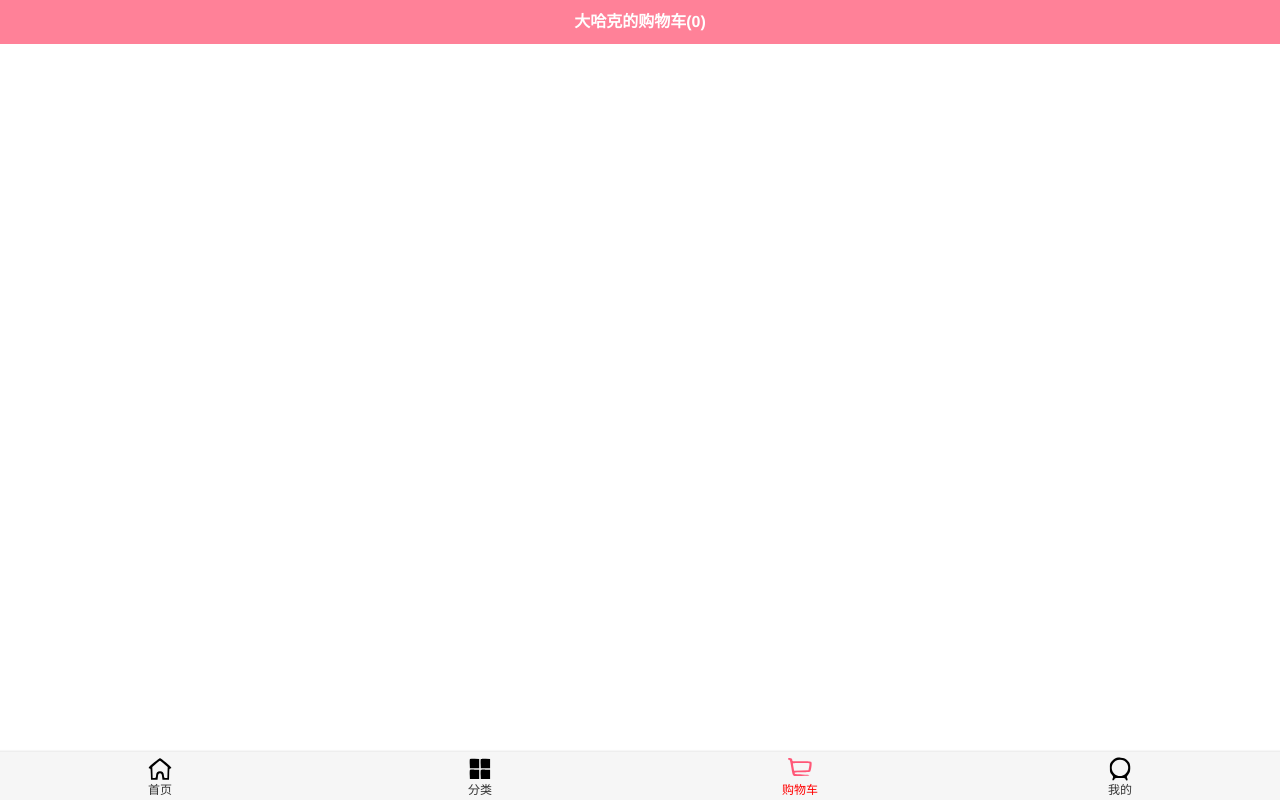
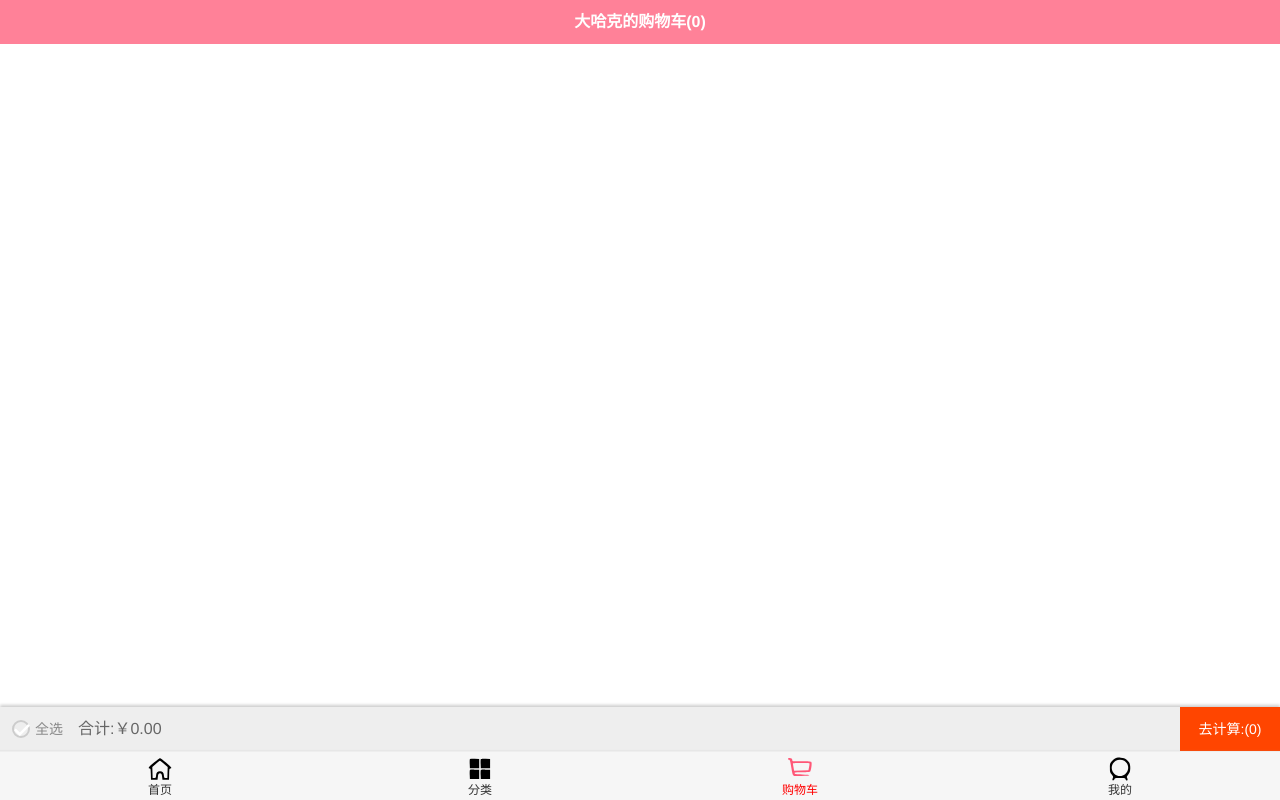
Before and after one commit to Chenjiancong6/vueapp-supermarket, a Vue app: page /shopcart in a window 1280 px wide. Built offline with nearby package versions, Linux system fonts and the light colour scheme.

Commit message:
add new file

```diff
--- a/src/store/index.js
+++ b/src/store/index.js
@@ -31,6 +31,7 @@ const store = new Vuex.Store({
           context.commit("addCounter", oldProduct);
           resolve("商品数量加1");
         } else {
+          payload.checked = true; //选择按钮，默认选中
           context.commit("addToCard", payload); //并把新添加的商品push()加入保存
           resolve("添加新的商品");
         }
--- a/src/views/shopcart/Shopcart.vue
+++ b/src/views/shopcart/Shopcart.vue
@@ -4,17 +4,20 @@
       <div slot="center">大哈克的购物车({{$store.state.cartList.length}})</div>
     </nav-bar>
     <cart-list></cart-list>
+    <cart-button-bar></cart-button-bar>
   </div>
 </template>
 
 <script>
 import NavBar from "components/common/navbar/NavBar";
 import CartList from "./childComps/CartList"; //商品信息
+import CartButtonBar from "./childComps/CartButtonBar";
 export default {
   name: "ShopCart",
   components: {
     NavBar,
-    CartList
+    CartList,
+    CartButtonBar
   }
 };
 </script>
--- /dev/null
+++ b/src/views/shopcart/childComps/CartButtonBar.vue
@@ -0,0 +1,117 @@
+<template>
+  <div class="button-menu">
+    <check-button class="select-all" :is-checked="isSelect" @click.native="checkBtnClick"></check-button>
+    <span>全选</span>
+    <span class="total-price">合计:{{totalPrice}}</span>
+    <span class="buy-product">去计算:({{calculation}})</span>
+  </div>
+</template>
+
+<script>
+import CheckButton from "./CheckButton";
+export default {
+  name: "CartButtonBar",
+  components: {
+    CheckButton
+  },
+
+  computed: {
+    //底部全选按钮状态显示
+    isSelect() {
+      //1.初始化状态，默认底部按钮没选中
+      if (this.$store.state.cartList.length === 0) return false;
+
+      //2.只要有一个商品没选中，底部按钮不选中
+      for (let item of this.$store.state.cartList) {
+        if (!item.checked) {
+          return false;
+        }
+      }
+      return true;
+    },
+
+    //计算商品价格
+    totalPrice() {
+      //使用过滤器的方法计算选中和价格:filter()
+      return (
+        "￥" +
+        this.$store.state.cartList
+          .filter(item => {
+            return item.checked; //过滤的条件
+          })
+          .reduce((preValue, item) => {
+            /*reduce()汇总函数的使用,所有值汇总
+          (preValue是上一个值，item是当前值,0是默认第一次为0)*/
+            return preValue + item.price * item.count;
+          }, 0)
+          .toFixed(2) //取两位小数
+      );
+    },
+
+    //计算多少件商品
+    calculation() {
+      return this.$store.state.cartList
+        .filter(item => {
+          return item.checked;
+        })
+        .reduce((preValue, item) => {
+          return preValue + item.count;
+        }, 0);
+    }
+  },
+
+  methods: {
+    //底部按钮点击效果：全选或全不选
+    checkBtnClick() {
+      if (this.isSelect) {
+        //底部按钮处于选中时，点击一次，让所有商品不选中
+        this.$store.state.cartList.forEach(item => {
+          item.checked = false;
+        });
+      } else {
+        this.$store.state.cartList.forEach(item => {
+          item.checked = true;
+        });
+      }
+    }
+  }
+};
+</script>
+
+<style scoped>
+.button-menu {
+  width: 100%;
+  height: 44px;
+  bottom: 49px;
+  left: 0;
+  right: 0;
+  position: fixed;
+  background-color: #eee;
+  box-shadow: 0 -2px 3px rgba(0, 0, 0, 0.2);
+  font-size: 14px;
+  color: #888;
+  line-height: 44px;
+  padding-left: 35px;
+  box-sizing: border-box;
+}
+.button-menu .select-all {
+  position: absolute;
+  left: 12px;
+  top: 13px;
+  line-height: 0;
+}
+.button-menu .total-price {
+  margin-left: 15px;
+  font-size: 16px;
+  color: #666;
+}
+.button-menu .buy-product {
+  background-color: orangered;
+  color: #fff;
+  width: 100px;
+  height: 44px;
+  text-align: center;
+  line-height: 44px;
+  float: right;
+}
+</style>
--- a/src/views/shopcart/childComps/CartListItem.vue
+++ b/src/views/shopcart/childComps/CartListItem.vue
@@ -1,7 +1,12 @@
 <template>
   <div id="cart-list-item">
     <div class="item-selector">
-      <check-button></check-button>
+      <check-button :is-checked="itemInfo.checked" @click.native="checkClick"></check-button>
+      <!-- itemInfo.checked,
+     itemInfo 已经从cartList.vue中获取$store.state.cartList，
+      其中可以获取store的 payload.checked = true;的值，
+      使其变成为true。等于 :is-checked="true"
+      -->
     </div>
     <div class="item-img">
       <img :src="itemInfo.imgURL" alt />
@@ -26,6 +31,12 @@ export default {
   },
   components: {
     CheckButton
+  },
+  methods: {
+    checkClick() {
+      //取反
+      this.itemInfo.checked = !this.itemInfo.checked;
+    }
   }
 };
 </script>
```
